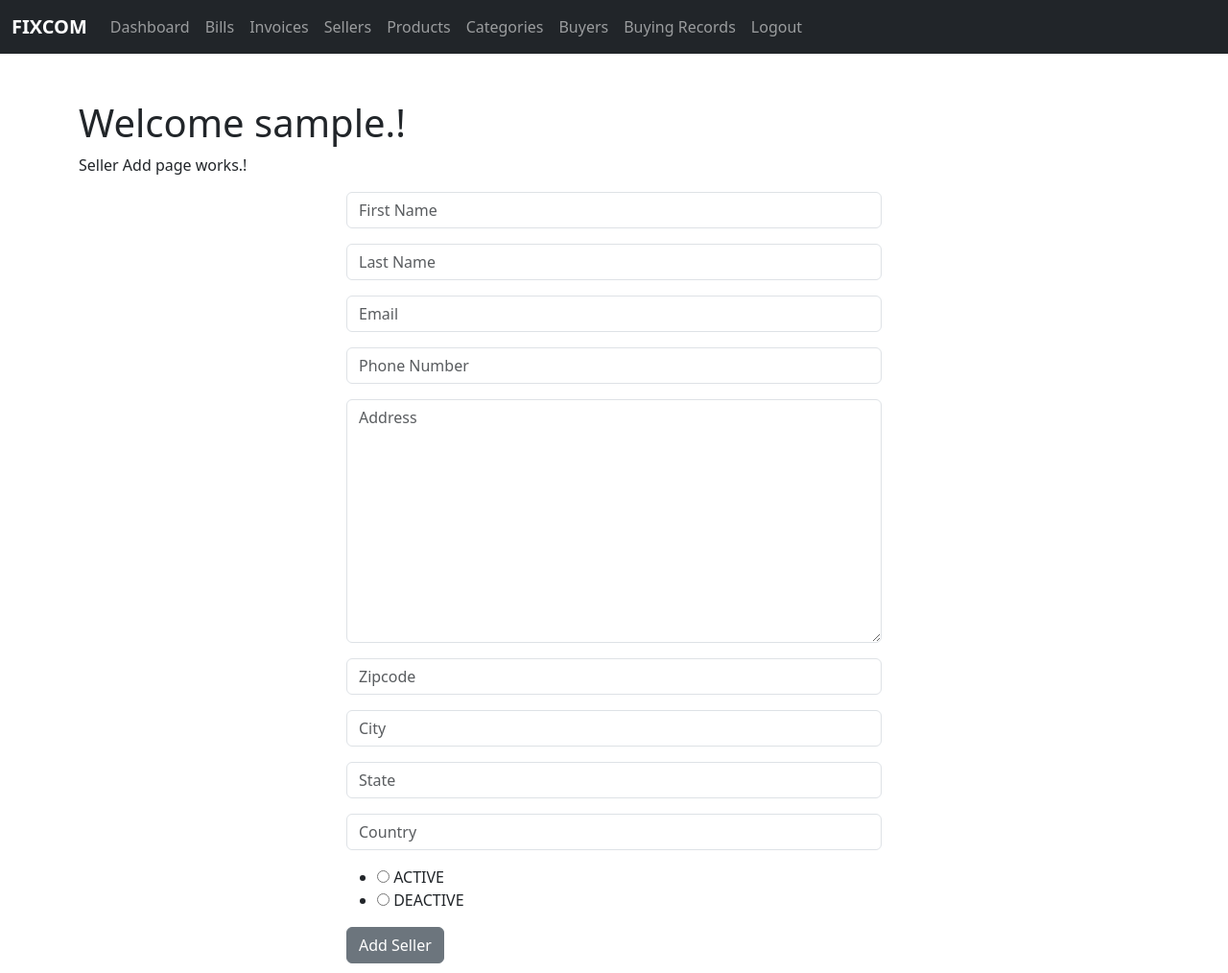
After one commit to chathuraprasanga/computer_shop_backend, a Django app: page /seller_add/ in a window 1280 px wide. The commit adds this page. Shown: the whole page at 96% size. Run offline with Django 3.2, Linux system fonts and the light colour scheme; the visitor is signed in with stand-in values (Sample User, id 1); parts of the project's set-up code (start-up, migrations or seed data) failed here and were passed over.

Commit message:
1.4
seller has done

```diff
--- a/ComputerShopApp/admin.py
+++ b/ComputerShopApp/admin.py
@@ -1,5 +1,7 @@
 from django.contrib import admin
-from .models import Buyer
+from .models import Buyer,Category,Seller
 
 # Register your models here.
 admin.site.register(Buyer)
+admin.site.register(Category)
+admin.site.register(Seller)
--- a/ComputerShopApp/forms.py
+++ b/ComputerShopApp/forms.py
@@ -1,7 +1,7 @@
 from django.contrib.auth.forms import UserCreationForm
 from django.contrib.auth.models import User
 from django import forms
-from .models import Buyer
+from .models import Buyer, Category, Seller
 
 STATUS_CHOICES =[
     ("ACTIVE","ACTIVE"),("DECATIVE","DEACTIVE")
@@ -51,8 +51,37 @@ class BuyerAddForm(forms.ModelForm):
 	city = forms.CharField(required=True, widget=forms.TextInput(attrs={"placeholder":"City","class":"form-control"}), label="")
 	state = forms.CharField(required=True, widget=forms.TextInput(attrs={"placeholder":"State","class":"form-control"}), label="")
 	country = forms.CharField(required=True, widget=forms.TextInput(attrs={"placeholder":"Country","class":"form-control"}), label="")
-	user_status = forms.CharField(required=True, widget=forms.RadioSelect(choices=STATUS_CHOICES))
+	user_status = forms.CharField(required=True, widget=forms.RadioSelect(choices=STATUS_CHOICES),label="")
 
 	class Meta:
 		model = Buyer
 		exclude = ('User', )
+
+
+# Add Category Form
+class CategoryAddForm(forms.ModelForm):
+	category_name = forms.CharField(required=True, widget=forms.TextInput(attrs={"placeholder":"Category Name","class":"form-control"}), label="")
+	category_description = forms.CharField(required=True, widget=forms.Textarea(attrs={"placeholder":"Category Description","class":"form-control"}), label="")
+	category_status = forms.CharField(required=True, widget=forms.RadioSelect(choices=STATUS_CHOICES),label="")
+
+	class Meta:
+		model = Category
+		exclude = ('User', )
+
+
+# Add Buyer Form
+class SellerAddForm(forms.ModelForm):
+	first_name = forms.CharField(required=True, widget=forms.TextInput(attrs={"placeholder":"First Name","class":"form-control"}), label="")
+	last_name = forms.CharField(required=True, widget=forms.TextInput(attrs={"placeholder":"Last Name","class":"form-control"}), label="")
+	email = forms.CharField(required=False, widget=forms.TextInput(attrs={"placeholder":"Email","class":"form-control"}), label="")
+	phone = forms.CharField(required=True, widget=forms.TextInput(attrs={"placeholder":"Phone Number","class":"form-control"}), label="")
+	address = forms.CharField(required=False, widget=forms.Textarea(attrs={"placeholder":"Address","class":"form-control"}), label="")
+	zipcode = forms.CharField(required=False, widget=forms.TextInput(attrs={"placeholder":"Zipcode","class":"form-control"}), label="")
+	city = forms.CharField(required=False, widget=forms.TextInput(attrs={"placeholder":"City","class":"form-control"}), label="")
+	state = forms.CharField(required=False, widget=forms.TextInput(attrs={"placeholder":"State","class":"form-control"}), label="")
+	country = forms.CharField(required=False, widget=forms.TextInput(attrs={"placeholder":"Country","class":"form-control"}), label="")
+	user_status = forms.CharField(required=True, widget=forms.RadioSelect(choices=STATUS_CHOICES),label="")
+
+	class Meta:
+		model = Seller
+		exclude = ('User', )
--- a/ComputerShopApp/models.py
+++ b/ComputerShopApp/models.py
@@ -26,3 +26,33 @@ class Buyer(models.Model):
 
     def __str__(self):
         return(f"{self.first_name},{self.last_name},{self.organization_name}")
+
+
+# category model
+class Category(models.Model):
+    created_at = models.DateTimeField(auto_now_add=True)
+    category_name = models.CharField(max_length=100)
+    category_description = models.CharField(max_length=255)
+    category_status = models.CharField(max_length=10,choices=STATUS_CHOICES,default="ACTIVE")
+
+    def __str__(self):
+        return(f"{self.category_name}")
+
+
+# Seller model
+class Seller(models.Model):
+
+    created_at = models.DateTimeField(auto_now_add=True)
+    first_name = models.CharField(max_length=100)
+    last_name = models.CharField(max_length=100)
+    email = models.EmailField(max_length=255)
+    phone = models.CharField(max_length=10)
+    address = models.CharField(max_length=255)
+    zipcode = models.CharField(max_length=10)
+    city = models.CharField(max_length=50)
+    state = models.CharField(max_length=50)
+    country = models.CharField(max_length=50)
+    user_status = models.CharField(max_length=10, choices=STATUS_CHOICES, default="ACTIVE")
+
+    def __str__(self):
+        return(f"{self.first_name},{self.last_name}")
--- a/ComputerShopApp/templates/base.html
+++ b/ComputerShopApp/templates/base.html
@@ -4,6 +4,7 @@
     <meta charset="utf-8">
     <meta name="viewport" content="width=device-width, initial-scale=1">
     <title>FIXCOM</title>
+    <link rel="shortcut icon" href="favicon.ico" type="image/x-icon">
     <link href="https://cdn.jsdelivr.net/npm/bootstrap@5.3.1/dist/css/bootstrap.min.css" rel="stylesheet" integrity="sha384-4bw+/aepP/YC94hEpVNVgiZdgIC5+VKNBQNGCHeKRQN+PtmoHDEXuppvnDJzQIu9" crossorigin="anonymous">
   </head>
   <body>
--- a/ComputerShopApp/templates/navbar.html
+++ b/ComputerShopApp/templates/navbar.html
@@ -21,7 +21,7 @@
           </li>
           <li class="nav-item">
 
-            <a class="nav-link" href="#">Sellers</a>
+            <a class="nav-link" href="{% url 'sellers' %}">Sellers</a>
           </li>
           <li class="nav-item">
 
@@ -29,7 +29,7 @@
           </li>
           <li class="nav-item">
 
-            <a class="nav-link" href="#">Categories</a>
+            <a class="nav-link" href="{% url 'categories' %}">Categories</a>
           </li>
           <li class="nav-item">
 
--- /dev/null
+++ b/ComputerShopApp/templates/seller_add.html
@@ -0,0 +1,24 @@
+{% extends 'base.html' %}
+
+{% block content %}
+
+<h1>Welcome {{user.username}}.!</h1>
+<p>Seller Add page works.!</p>
+
+<div class="col-md-6 offset-md-3">
+
+    <form method="POST"
+    action="{% url 'seller_add' %}">
+        {% csrf_token %}
+
+        {{form.as_p}}
+
+        <button type="submit" class="btn btn-secondary">Add Seller</button>
+
+    </form>
+
+</div>
+
+
+
+{% endblock %}
--- a/ComputerShopApp/urls.py
+++ b/ComputerShopApp/urls.py
@@ -3,13 +3,28 @@ from django.urls import path
 
 urlpatterns = [
     path('', views.home, name='home'), # home page
+    # User login registration
     path('login/', views.login_user, name='login'),
     path('logout/', views.logout_user, name='logout'),
     path('register/', views.register_user, name='register'),
+    # Dashboard
     path('dashboard/', views.dashboard, name='dashboard'),
+    # Buyers
     path('buyers/', views.buyers, name='buyers'),
     path('buyer_details/<int:pk>', views.buyer_details, name='buyer_details'),
     path('buyer_delete/<int:pk>', views.buyer_delete, name='buyer_delete'),
     path('buyer_add/', views.buyer_add, name='buyer_add'),
     path('buyer_update/<int:pk>', views.buyer_update, name='buyer_update'),
+    # Categories
+    path('categories', views.categories, name='categories'),
+    path('category_add/', views.category_add, name='category_add'),
+    path('category_details/<int:pk>', views.category_details, name='category_details'),
+    path('category_update/<int:pk>', views.category_update, name='category_update'),
+    path('category_delete/<int:pk>', views.category_delete, name='category_delete'),
+    # Sellers
+    path('sellers/', views.sellers, name='sellers'),
+    path('seller_details/<int:pk>', views.seller_details, name='seller_details'),
+    path('seller_delete/<int:pk>', views.seller_delete, name='seller_delete'),
+    path('seller_add/', views.seller_add, name='seller_add'),
+    path('seller_update/<int:pk>', views.seller_update, name='seller_update'),
 ]
--- a/ComputerShopApp/views.py
+++ b/ComputerShopApp/views.py
@@ -1,8 +1,8 @@
 from django.shortcuts import render, redirect
 from django.contrib.auth import authenticate, login, logout #adding for user loging authenticate
 from django.contrib import messages #for sent frontend messages
-from .forms import SignUpForm, BuyerAddForm
-from .models import Buyer
+from .forms import SignUpForm, BuyerAddForm, CategoryAddForm, SellerAddForm
+from .models import Buyer, Category, Seller
 
 # Create your views here.
 
@@ -111,3 +111,119 @@ def buyer_update(requset, pk):
     else:
         messages.success(requset, "Something Went Wrong.!")
         return redirect ('buyers')
+
+# Category Part Starts from here
+
+# categories page view
+def categories(request):
+    categories = Category.objects.all()
+    return render (request, 'categories.html', {'categories':categories})
+
+# add category function
+def category_add(request):
+    form = CategoryAddForm(request.POST or None)
+    if request.user.is_authenticated:
+        if request.method == 'POST':
+            if form.is_valid():
+                category_add = form.save()
+                messages.success(request, "Category Added Successfully.!")
+                return redirect( 'categories' )
+        return render(request, 'category_add.html', {"form":form,})
+    else:
+        messages.success(request, "Something Went Wrong.!")
+        return redirect ('categories')
+
+
+# category details functions
+def category_details(request, pk):
+    if request.user.is_authenticated:
+        # look up buyers
+        category_detail = Category.objects.get(id=pk)
+        return render(request, 'category_details.html', {'category_detail':category_detail})
+    else:
+        messages.success("Something Went Wrong.!")
+        categories = Category.objects.all()
+        return render(request, 'categories.html', {'categories':categories})
+
+# Category Update function
+def category_update(requset, pk):
+    if requset.user.is_authenticated:
+        update_it = Category.objects.get(id=pk)
+        form = CategoryAddForm(requset.POST or None, instance=update_it)
+        if form.is_valid():
+            form.save()
+            messages.success(requset, "Category Updated Successfully.!")
+            return redirect( 'categories' )
+        return render(requset, 'category_update.html', {"form":form,})
+    else:
+        messages.success(requset, "Something Went Wrong.!")
+        return redirect ('categories')
+
+# category delete function
+def category_delete(request,pk):
+    if request.user.is_authenticated:
+        delete_it = Category.objects.get(id=pk)
+        delete_it.delete()
+        messages.success(request, "Category Deleted Successfully.!")
+        return redirect ('categories')
+    else:
+        messages.success(request, "Something Went Wrong.!")
+        return redirect ('categories')
+
+
+# Seller Functions Starts from here
+
+# seller page functions
+def sellers(request):
+    sellers = Seller.objects.all()
+    return render(request, 'sellers.html', {'sellers':sellers})
+
+# seller details functions
+def seller_details(request, pk):
+    if request.user.is_authenticated:
+        # look up buyers
+        seller_details = Seller.objects.get(id=pk)
+        return render(request, 'seller_details.html', {'seller_details':seller_details})
+    else:
+        messages.success("Something Went Wrong.!")
+        sellers = Seller.objects.all()
+        return render(request, 'sellers.html', {'sellers':sellers})
+
+# delete seller function
+def seller_delete(request,pk):
+    if request.user.is_authenticated:
+        delete_it = Seller.objects.get(id=pk)
+        delete_it.delete()
+        messages.success(request, "Seller Deleted Successfully.!")
+        return redirect ('sellers')
+    else:
+        messages.success(request, "Something Went Wrong.!")
+        return redirect ('sellers')
+
+# add buyer function
+def seller_add(request):
+    form = SellerAddForm(request.POST or None)
+    if request.user.is_authenticated:
+        if request.method == 'POST':
+            if form.is_valid():
+                seller_add = form.save()
+                messages.success(request, "Seller Added Successfully.!")
+                return redirect( 'sellers' )
+        return render(request, 'seller_add.html', {"form":form,})
+    else:
+        messages.success(request, "Something Went Wrong.!")
+        return redirect ('sellers')
+
+# Seller Update function
+def seller_update(requset, pk):
+    if requset.user.is_authenticated:
+        update_it = Seller.objects.get(id=pk)
+        form = SellerAddForm(requset.POST or None, instance=update_it)
+        if form.is_valid():
+            form.save()
+            messages.success(requset, "Seller Updated Successfully.!")
+            return redirect( 'sellers' )
+        return render(requset, 'seller_update.html', {"form":form,})
+    else:
+        messages.success(requset, "Something Went Wrong.!")
+        return redirect ('sellers')
```
Also changed, not shown: ComputerShopApp/templates/categories.html (added, +40 -0 lines), ComputerShopApp/templates/category_add.html (added, +24 -0 lines), ComputerShopApp/templates/category_details.html (added, +27 -0 lines), ComputerShopApp/templates/category_update.html (added, +23 -0 lines), ComputerShopApp/templates/seller_details.html (added, +72 -0 lines), ComputerShopApp/templates/seller_update.html (added, +23 -0 lines), ComputerShopApp/templates/sellers.html (added, +52 -0 lines), ComputerShopApp/migrations/0005_category.py (added), ComputerShopApp/migrations/0006_alter_category_created_at.py (added), ComputerShopApp/migrations/0007_seller.py (added), ComputerShopApp/templates/favicon.ico (added).
